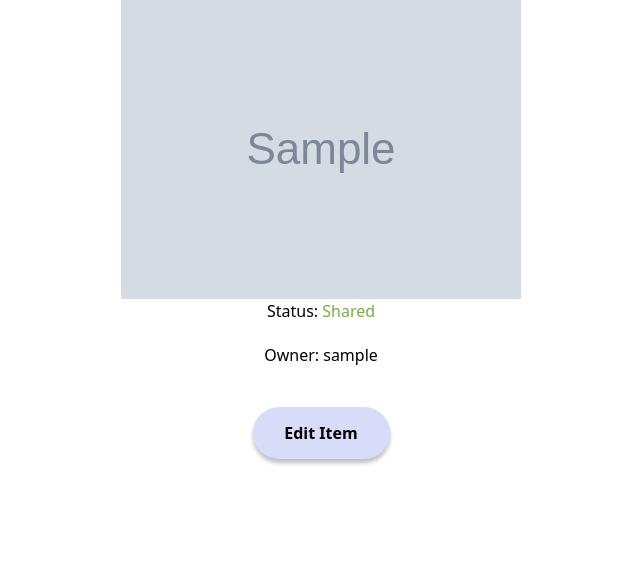
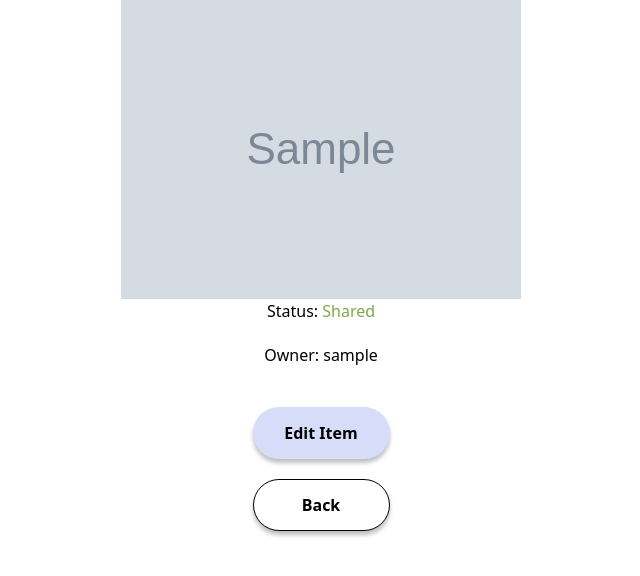
Before and after one commit to jamiepantling/fridgy, a Django app: page /foods/1/ in a window 1280 px wide. Shown: the part 162-738 px from the top of the page, without its empty margins (319-959 px from the left). Run offline with Django 4.2, Linux system fonts and the light colour scheme; tables that the repository leaves empty hold one stand-in row (values such as "Sample post"); grey boxes marked "Sample" are stand-in pictures; style sheets or scripts are compiled from the project's sources; some libraries are stand-ins or nearby versions; some web fonts are replaced.

Commit message:
finish detail style

```diff
--- a/app/static/css/style.css
+++ b/app/static/css/style.css
@@ -31,6 +31,17 @@
     border-radius: 30px;
     background-color: #d7dcf9;
     color: black;
+    font-weight: bold;
+    box-shadow: 0 4px 4px 0 rgba(0, 0, 0, 0.25)
+}
+
+.white-btn {
+    width: 137px;
+    height: 52px;
+    border-radius: 30px;
+    background-color: #fff;
+    color: black;
+    border: 1px solid black;
     font-weight: bold;
     box-shadow: 0 4px 4px 0 rgba(0, 0, 0, 0.25)
 }
--- a/app/templates/foods/detail.html
+++ b/app/templates/foods/detail.html
@@ -19,7 +19,12 @@
         <div>
             Owner: {{food.user}}
         </div>
-        <button class="btn mt-10">Edit Item</button>
+        <div>
+            <a href="{% url 'foods_update' food.id %}"><button class="btn mt-10">Edit Item</button></a>
+        </div>
+        <div>
+            <a href="{% url 'index' %}"> <button class="white-btn mt-5">Back</button></a>
+        </div>
     </div>
 </div>
 {% endblock %}
```
